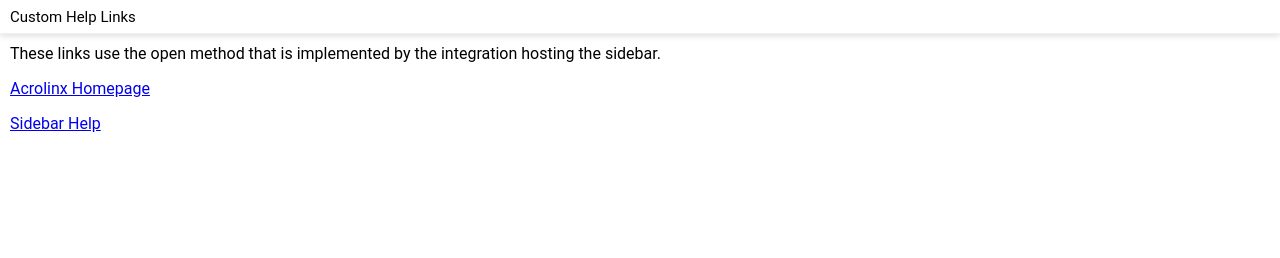
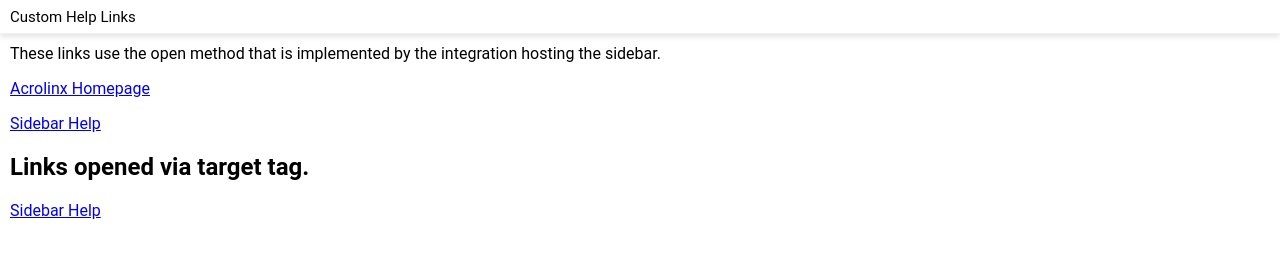
Before and after one commit to acrolinx/acrolinx-app-demo-custom-help-page, a React app: page public/index.html in a window 1280 px wide. Built offline with nearby package versions, Linux system fonts and the light colour scheme; what @acrolinx/app-sdk would draw is missing.

Commit message:
DEV-27228 Added normal link for testing

```diff
--- a/public/index.html
+++ b/public/index.html
@@ -2,6 +2,7 @@
 <html lang="en">
 
 <head>
+  <base target="_parent">
   <meta charset="utf-8"/>
   <link rel="shortcut icon" href="%PUBLIC_URL%/favicon.ico"/>
   <meta name="viewport" content="width=device-width, initial-scale=1"/>
@@ -21,6 +22,11 @@
   <p>
     <a data-href="https://docs.acrolinx.com/coreplatform/latest/en/the-sidebar" href="#">Sidebar Help</a>
   </p>
+
+  <h2>Links opened via target tag.</h2>
+  <p>
+    <a target="_blank" href="https://docs.acrolinx.com/coreplatform/latest/en/the-sidebar">Sidebar Help</a>
+  </p>
 </div>
 </body>
 
```
Also changed, not shown: build/index.html.
